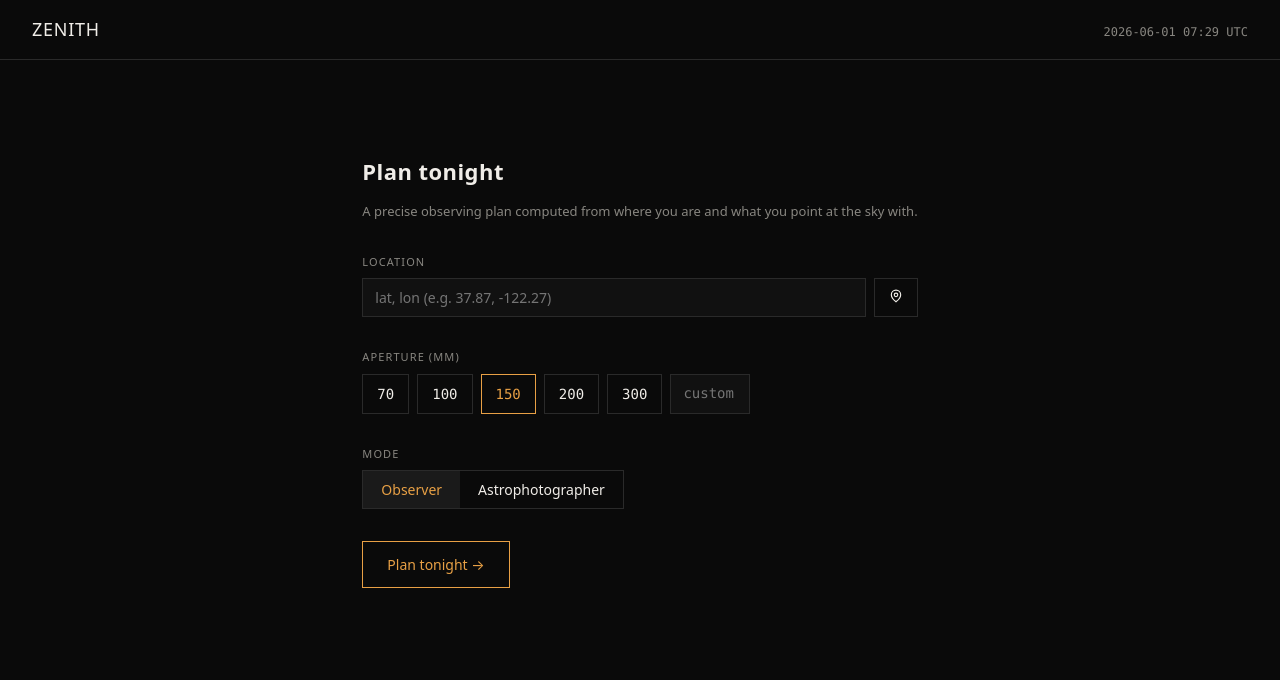
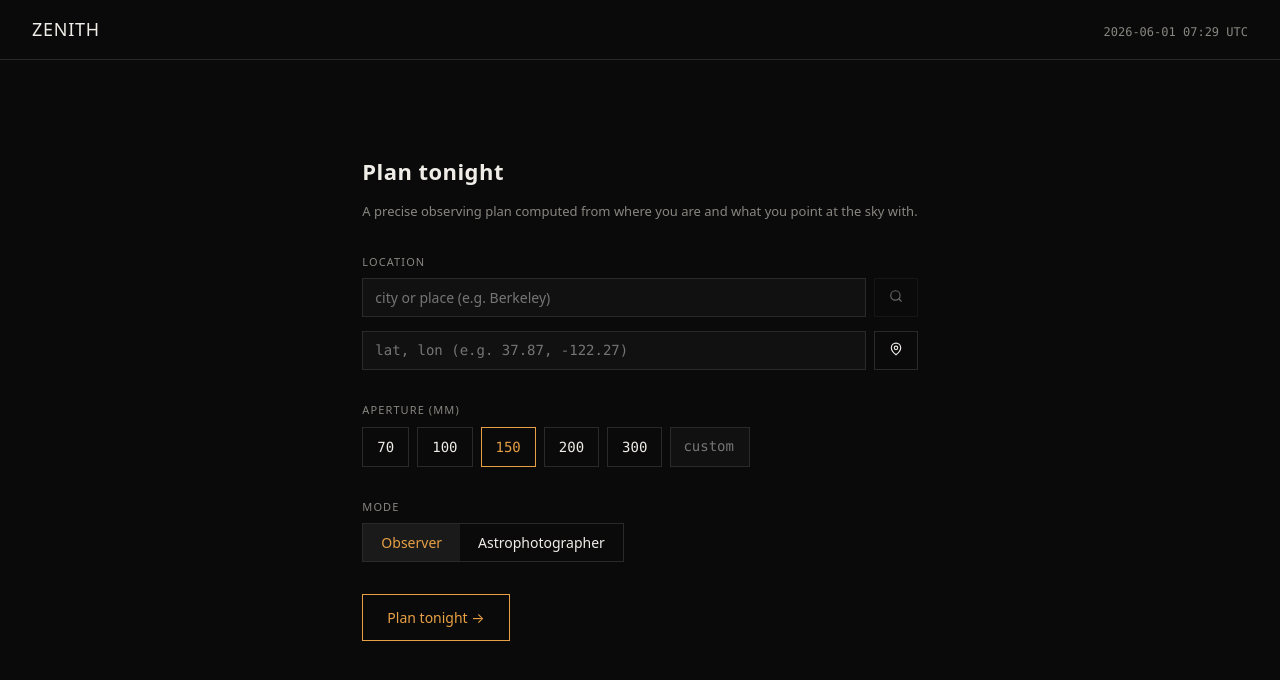
Before and after one commit to zuhahassen/zenith, a React (Vite) app in the folder frontend/: page / in a window 1280 px wide. Shown: the top 680 px of the page. Built offline with nearby package versions, Linux system fonts and the light colour scheme.

Commit message:
fix: hourly weather history for seeing pipeline, city geocoding, redirects placeholder

```diff
--- a/frontend/src/components/SetupForm.tsx
+++ b/frontend/src/components/SetupForm.tsx
@@ -1,6 +1,8 @@
 import { useState } from "react";
-import { MapPin } from "lucide-react";
+import { MapPin, Search } from "lucide-react";
 import type { Mode, PlanRequest } from "../types/zenith";
+
+const NOMINATIM_URL = "https://nominatim.openstreetmap.org/search";
 
 const APERTURE_PRESETS = [70, 100, 150, 200, 300];
 
@@ -10,13 +12,43 @@ interface Props {
 }
 
 export function SetupForm({ onSubmit, loading }: Props) {
+  const [city, setCity] = useState("");
   const [locationLabel, setLocationLabel] = useState("");
   const [coords, setCoords] = useState<{ lat: number; lon: number } | null>(null);
   const [aperture, setAperture] = useState<number>(150);
   const [customAperture, setCustomAperture] = useState("");
   const [mode, setMode] = useState<Mode>("observer");
   const [locating, setLocating] = useState(false);
+  const [geocoding, setGeocoding] = useState(false);
   const [error, setError] = useState<string | null>(null);
+
+  async function geocodeCity() {
+    const q = city.trim();
+    if (!q) return;
+    setError(null);
+    setGeocoding(true);
+    try {
+      const url = `${NOMINATIM_URL}?q=${encodeURIComponent(q)}&format=json&limit=1`;
+      // Nominatim ToS requires a User-Agent. Browsers won't let us set
+      // User-Agent directly, but they do send one automatically; we add
+      // an explicit Referer-style header to comply in spirit.
+      const resp = await fetch(url, { headers: { Accept: "application/json" } });
+      if (!resp.ok) throw new Error(`Nominatim ${resp.status}`);
+      const data: Array<{ lat: string; lon: string; display_name: string }> = await resp.json();
+      if (!data.length) {
+        setError(`No match for "${q}".`);
+        return;
+      }
+      const lat = parseFloat(data[0].lat);
+      const lon = parseFloat(data[0].lon);
+      setCoords({ lat, lon });
+      setLocationLabel(`${lat.toFixed(4)}, ${lon.toFixed(4)}`);
+    } catch (err) {
+      setError(err instanceof Error ? err.message : "Geocoding failed");
+    } finally {
+      setGeocoding(false);
+    }
+  }
 
   function useBrowserLocation() {
     if (!navigator.geolocation) {
@@ -105,6 +137,24 @@ export function SetupForm({ onSubmit, loading }: Props) {
         <div className="setup__input-row">
           <input
             type="text"
+            placeholder="city or place (e.g. Berkeley)"
+            value={city}
+            onChange={(e) => setCity(e.target.value)}
+            onKeyDown={(e) => {
+              if (e.key === "Enter") {
+                e.preventDefault();
+                geocodeCity();
+              }
+            }}
+          />
+          <button onClick={geocodeCity} disabled={geocoding || !city.trim()} aria-label="Search city">
+            <Search size={14} />
+          </button>
+        </div>
+        <div className="setup__input-row" style={{ marginTop: 6 }}>
+          <input
+            type="text"
+            className="mono"
             placeholder="lat, lon (e.g. 37.87, -122.27)"
             value={locationLabel}
             onChange={(e) => {
```
Also changed, not shown: 2 other files (tests, documents, lock files or other folders).
